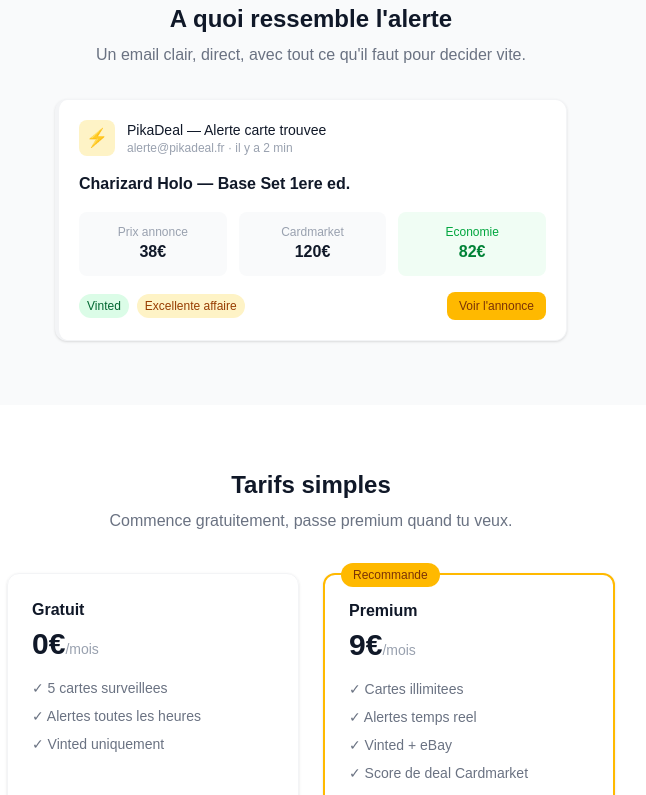
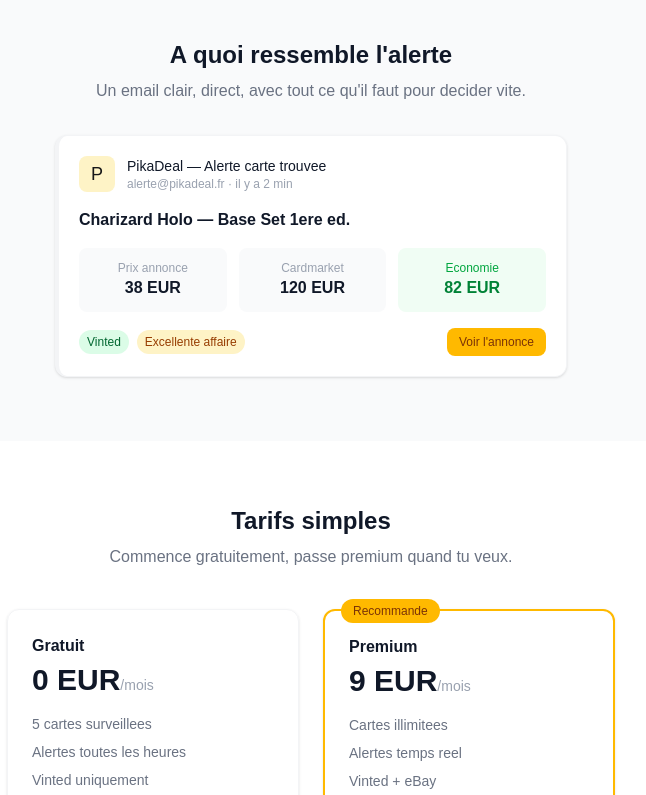
Before and after one commit to Pikadeal/pikadeal, a Next.js app: page / in a window 1280 px wide. Shown: the part 1020-1815 px from the top of the page, without its empty margins (329-975 px from the left). Built offline with nearby package versions, Linux system fonts and the light colour scheme.

Commit message:
ajout banniere beta landing page

```diff
--- a/app/page.tsx
+++ b/app/page.tsx
@@ -2,10 +2,15 @@
   return (
     <main className="min-h-screen bg-white font-sans">
 
+      {/* BANNIERE BETA */}
+      <div className="bg-amber-400 text-amber-900 text-center py-2 px-4 text-sm font-medium">
+        PikaDeal est actuellement en version beta. Le site ne cesse d'evoluer et de s'ameliorer. N'hesitez pas a vous inscrire ou a vous abonner pour soutenir le projet !
+      </div>
+
       {/* NAV */}
       <nav className="flex items-center px-8 py-4 border-b border-gray-100">
         <div className="flex items-center gap-2">
-          <div className="w-8 h-8 bg-amber-400 rounded-full flex items-center justify-center text-amber-900 font-bold text-sm">⚡</div>
+          <div className="w-8 h-8 bg-amber-400 rounded-full flex items-center justify-center text-amber-900 font-bold text-sm">P</div>
           <span className="font-semibold text-gray-900 text-lg">PikaDeal</span>
         </div>
       </nav>
@@ -14,7 +19,7 @@
       <section className="text-center py-20 px-8 bg-amber-50">
         <span className="inline-block bg-amber-100 text-amber-800 text-xs font-medium px-3 py-1 rounded-full mb-6">Vinted · eBay · Cardmarket</span>
         <h1 className="text-4xl font-bold text-gray-900 mb-4 leading-tight">
-          Ne rate plus jamais<br />une bonne affaire Pokémon
+          Ne rate plus jamais<br />une bonne affaire Pokemon
         </h1>
         <p className="text-gray-500 text-lg mb-8 max-w-lg mx-auto">
           PikaDeal surveille Vinted et eBay 24h/24 et t'envoie un email quand une carte de ta liste apparait sous le prix Cardmarket.
@@ -52,7 +57,7 @@
           <p className="text-center text-gray-500 mb-8">Un email clair, direct, avec tout ce qu'il faut pour decider vite.</p>
           <div className="bg-white rounded-xl border-l-4 border-amber-400 border border-gray-100 p-5 shadow-sm">
             <div className="flex items-center gap-3 mb-4">
-              <div className="w-9 h-9 bg-amber-100 rounded-lg flex items-center justify-center text-lg">⚡</div>
+              <div className="w-9 h-9 bg-amber-100 rounded-lg flex items-center justify-center text-lg">P</div>
               <div>
                 <p className="text-sm font-medium text-gray-900">PikaDeal — Alerte carte trouvee</p>
                 <p className="text-xs text-gray-400">alerte@pikadeal.fr · il y a 2 min</p>
@@ -62,15 +67,15 @@
             <div className="grid grid-cols-3 gap-3 mb-4">
               <div className="bg-gray-50 rounded-lg p-3 text-center">
                 <p className="text-xs text-gray-400">Prix annonce</p>
-                <p className="font-semibold text-gray-900">38€</p>
+                <p className="font-semibold text-gray-900">38 EUR</p>
               </div>
               <div className="bg-gray-50 rounded-lg p-3 text-center">
                 <p className="text-xs text-gray-400">Cardmarket</p>
-                <p className="font-semibold text-gray-900">120€</p>
+                <p className="font-semibold text-gray-900">120 EUR</p>
               </div>
               <div className="bg-green-50 rounded-lg p-3 text-center">
                 <p className="text-xs text-green-600">Economie</p>
-                <p className="font-semibold text-green-700">82€</p>
+                <p className="font-semibold text-green-700">82 EUR</p>
               </div>
             </div>
             <div className="flex justify-between items-center">
@@ -91,22 +96,22 @@
         <div className="grid grid-cols-2 gap-6">
           <div className="border border-gray-100 rounded-xl p-6 shadow-sm">
             <p className="font-semibold text-gray-900 mb-1">Gratuit</p>
-            <p className="text-3xl font-bold text-gray-900 mb-4">0€<span className="text-sm font-normal text-gray-400">/mois</span></p>
+            <p className="text-3xl font-bold text-gray-900 mb-4">0 EUR<span className="text-sm font-normal text-gray-400">/mois</span></p>
             <ul className="text-sm text-gray-500 space-y-2">
-              <li>✓ 5 cartes surveillees</li>
-              <li>✓ Alertes toutes les heures</li>
-              <li>✓ Vinted uniquement</li>
+              <li>5 cartes surveillees</li>
+              <li>Alertes toutes les heures</li>
+              <li>Vinted uniquement</li>
             </ul>
           </div>
           <div className="border-2 border-amber-400 rounded-xl p-6 shadow-sm relative">
             <span className="absolute -top-3 left-4 bg-amber-400 text-amber-900 text-xs font-medium px-3 py-1 rounded-full">Recommande</span>
             <p className="font-semibold text-gray-900 mb-1">Premium</p>
-            <p className="text-3xl font-bold text-gray-900 mb-4">9€<span className="text-sm font-normal text-gray-400">/mois</span></p>
+            <p className="text-3xl font-bold text-gray-900 mb-4">9 EUR<span className="text-sm font-normal text-gray-400">/mois</span></p>
             <ul className="text-sm text-gray-500 space-y-2">
-              <li>✓ Cartes illimitees</li>
-              <li>✓ Alertes temps reel</li>
-              <li>✓ Vinted + eBay</li>
-              <li>✓ Score de deal Cardmarket</li>
+              <li>Cartes illimitees</li>
+              <li>Alertes temps reel</li>
+              <li>Vinted + eBay</li>
+              <li>Score de deal Cardmarket</li>
             </ul>
           </div>
         </div>
```
